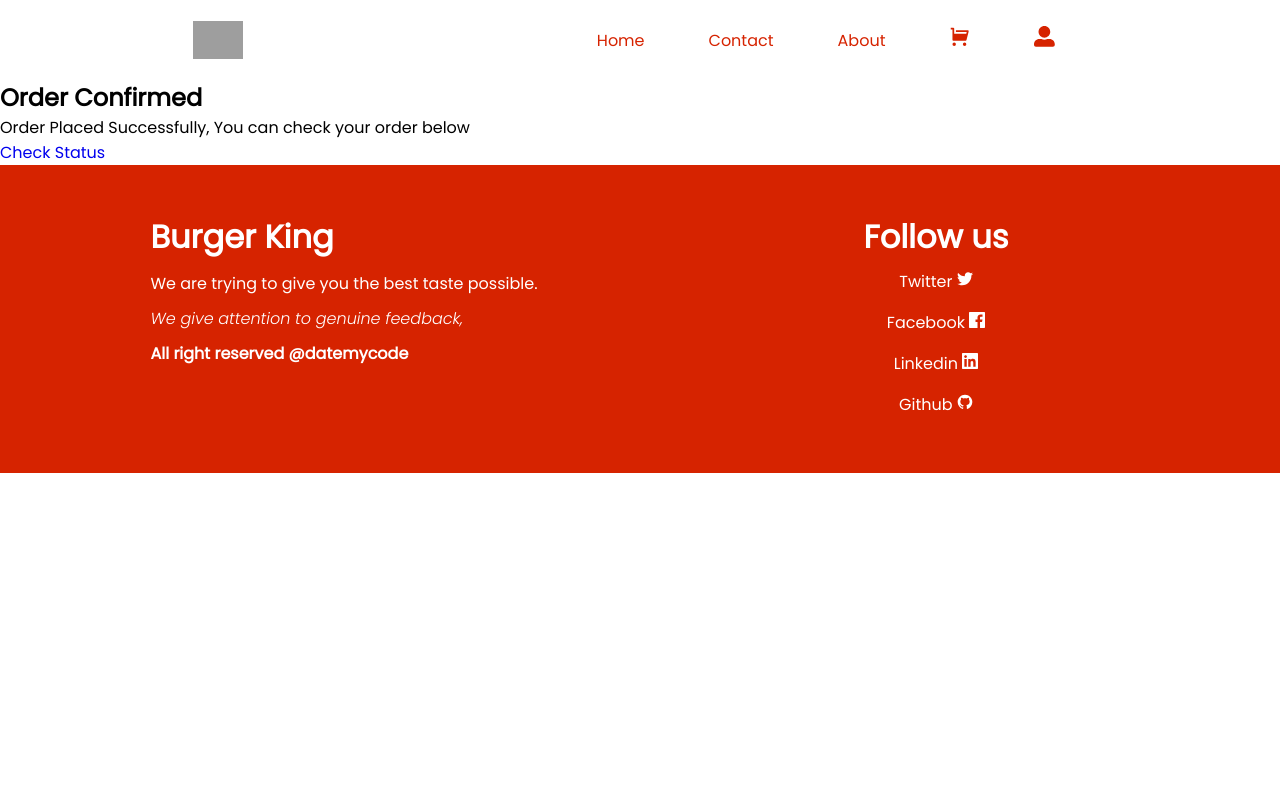
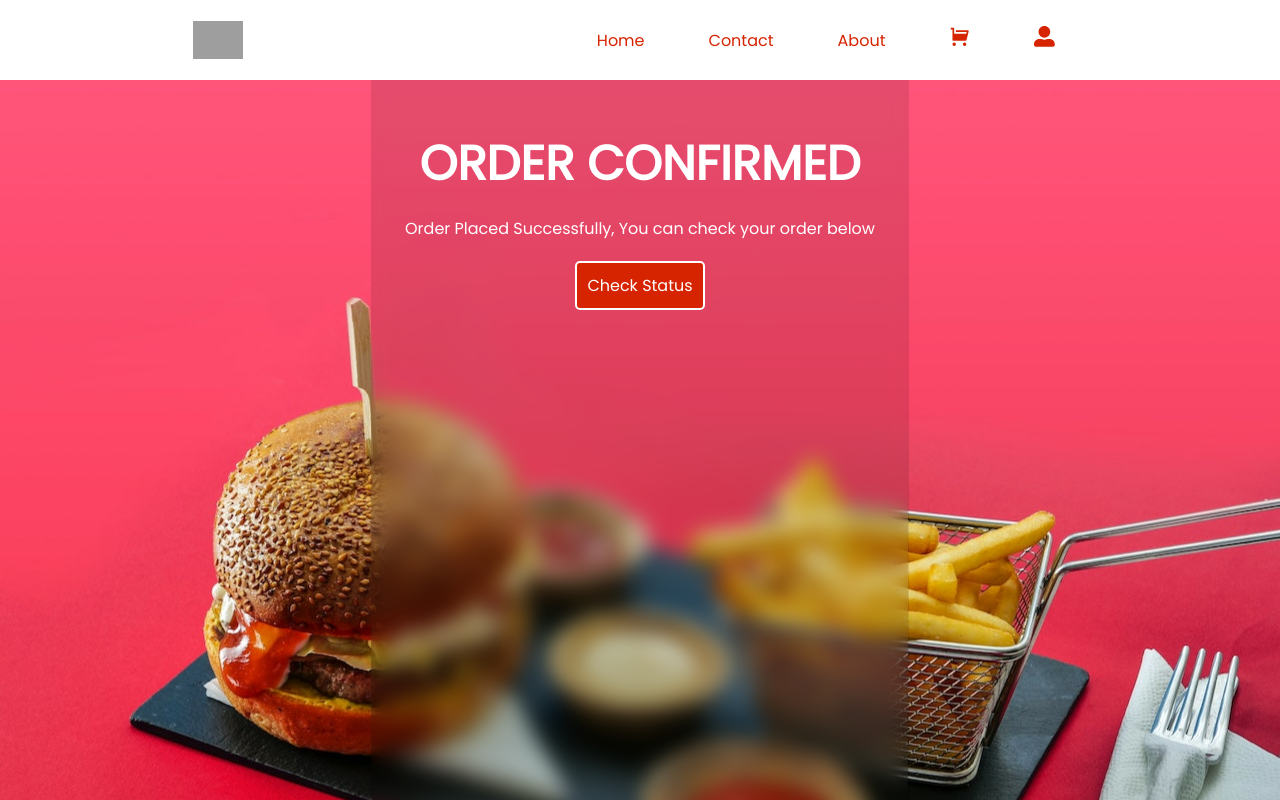
Before and after one commit to temisan0x/Burger-King, a React (Create React App) app in the folder frontend/: page /payment-success in a window 1280 px wide. Shown: the top 800 px of the page. Built offline with nearby package versions, Linux system fonts and the light colour scheme; grey boxes are pictures that could not be loaded.

Commit message:
feat: code cleanup

```diff
--- a/frontend/src/components/cart/PaymentSuccess.jsx
+++ b/frontend/src/components/cart/PaymentSuccess.jsx
@@ -3,7 +3,7 @@
 
 const PaymentSuccess = () => {
   return (
-    <section>
+    <section className='paymentSuccess'>
         <main>
             <h1>Order Confirmed</h1>
             <p>Order Placed Successfully, You can check your order below</p>
--- a/frontend/src/styles/paymentSuccess.scss
+++ b/frontend/src/styles/paymentSuccess.scss
@@ -0,0 +1,61 @@
+@import "color.scss";
+
+.paymentSuccess {
+  height: 100vh;
+  width: 100vw;
+  background: url("../assets/contactbg.jpg");
+  background-repeat: no-repeat;
+  background-size: cover;
+  margin-bottom: 50px;
+  display: flex;
+  align-items: center;
+  justify-content: center;
+  position: relative;
+
+  > main {
+    height: 100%;
+    background: white;
+    max-width: 900px;
+    margin: auto;
+    padding: 2rem;
+    background: rgba(0, 0, 0, 0.1);
+    backdrop-filter: blur(10px);
+    color: white;
+    display: flex;
+    flex-direction: column;
+
+    > h1 {
+      text-transform: uppercase;
+      text-align: center;
+      margin: 1rem;
+      font-size: 3rem;
+    }
+    > p {
+      text-align: center;
+    }
+    > a {
+      background: rgb(214, 35, 0);
+      padding: 10px;
+      color: #fff;
+      text-align: center;
+      border-radius: 5px;
+      border: 2px solid #fff;
+      margin: 20px auto;
+      cursor: pointer;
+    }
+  }
+}
+
+@media screen and (max-width: 900px) {
+  .paymentSuccess > main {
+    padding: 2rem 0;
+    width: 94%;
+    background: rgba(0, 0, 0, 0.1);
+    backdrop-filter: blur(10px);
+    color: white;
+  }
+  .paymentSuccess > main > h1 {
+    font-size: 2rem;
+    margin: 20px auto;
+  }
+}
```
